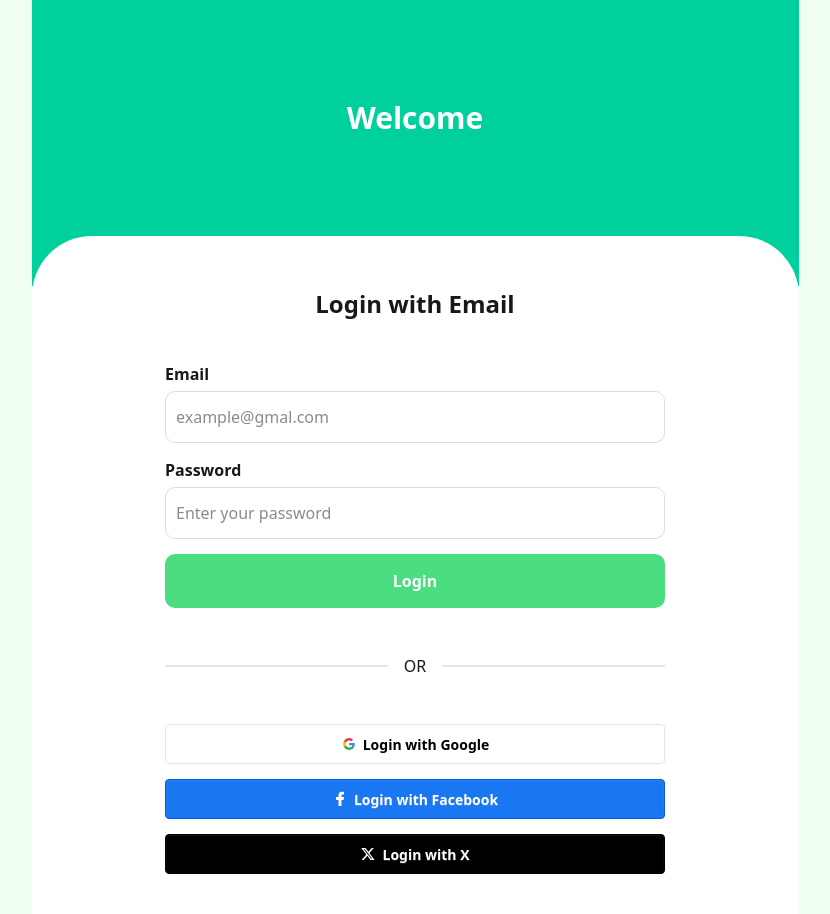
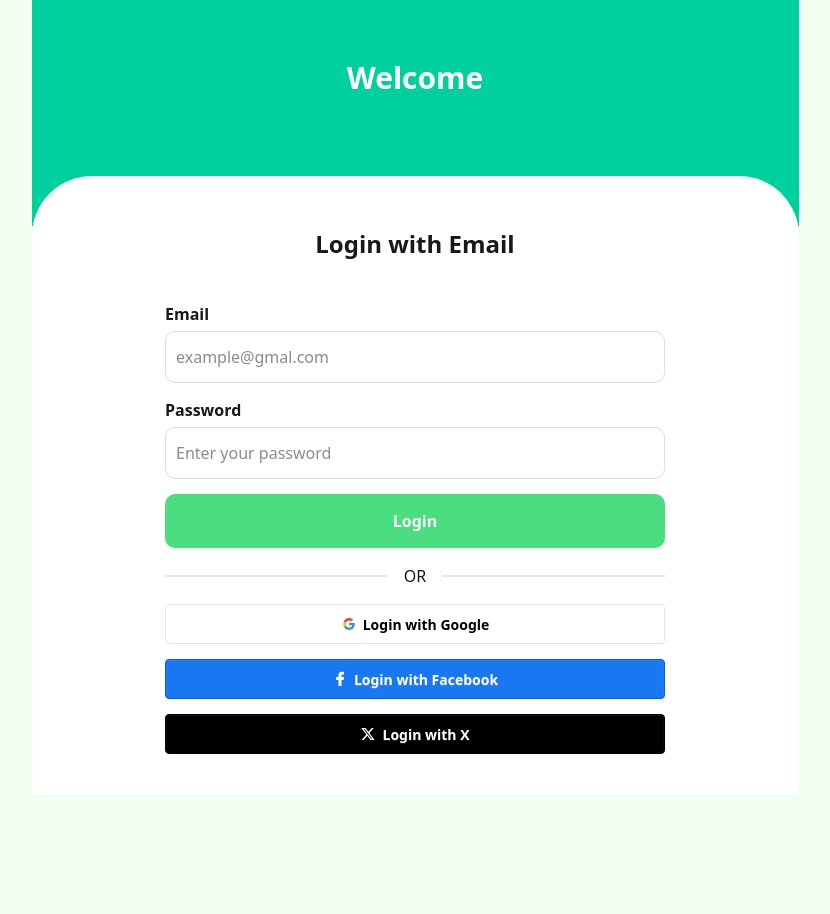
Before and after one commit to githubxiansaiful/hisab-rakhbo-react-app, a React (Vite) app: page /login in a window 1280 px wide. Shown: the whole page, without its empty margins (225-1055 px from the left). After the commit the page ends 800 px from the top, so only its background shows below. Built offline with nearby package versions, Linux system fonts and the light colour scheme.

Commit message:
Fixed vercel reload issue

```diff
--- a/src/Pages/User/Login.jsx
+++ b/src/Pages/User/Login.jsx
@@ -1,7 +1,7 @@
 const Login = () => {
   return (
     <div className="login-page">
-      <div className="bg-[#00D09E] pt-[100px] pb-[150px]">
+      <div className="bg-[#00D09E] pt-[60px] pb-[130px]">
         <h2 className="text-3xl text-center text-white font-bold">Welcome</h2>
       </div>
       <div className="login-form-area">
@@ -23,7 +23,7 @@ const Login = () => {
             </div>
           </form>
         </div>
-        <div className="divider my-[50px] max-w-[500px] mx-auto">OR</div>
+        <div className="divider my-[20px] max-w-[500px] mx-auto">OR</div>
         <div className="social-login">
           {/* Google */}
           <button className="btn bg-white text-black border-[#e5e5e5]">
```
Also changed, not shown: vercel.json (added).
